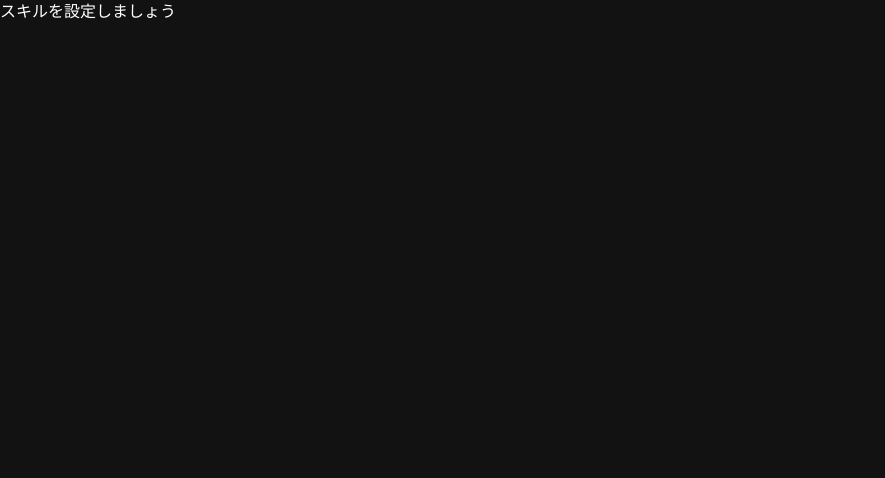
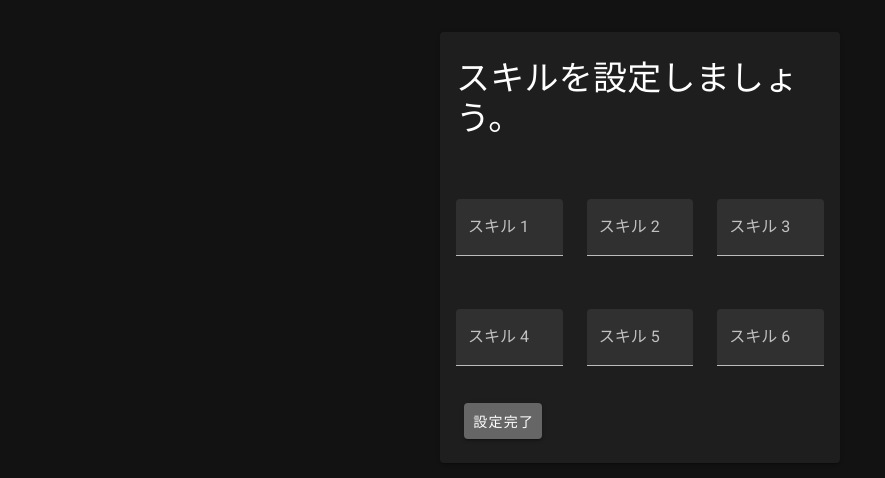
Before and after one commit to Kenchiki-chiki/ramp-up-front, a Nuxt app: page /skill in a window 1280 px wide. Shown: the top 478 px of the page, without its empty margins (0-885 px from the left). Built offline with nearby package versions, Linux system fonts and the light colour scheme.

Commit message:
スキル設定機能の追加

```diff
--- a/pages/skill.vue
+++ b/pages/skill.vue
@@ -1,3 +1,113 @@
 <template>
-  <div>スキルを設定しましょう</div>
+  <v-container>
+    <v-card width="400px" class="mx-auto mt-5 skill-form">
+      <v-card-title>
+        <h1 class="display-1">
+          スキルを設定しましょう。
+        </h1>
+      </v-card-title>
+      <v-card-text>
+        <v-form ref="form" lazy-validation>
+
+          <v-row>
+
+        <v-col
+          cols="4"
+        >
+          <v-text-field
+            v-model="skill.name"
+            label="スキル 1"
+            placeholder="(例)Vue"
+            filled
+          ></v-text-field>
+        </v-col>
+        <v-col
+          cols="4"
+        >
+          <v-text-field
+            v-model="skill.name"
+            label="スキル 2"
+            placeholder="(例)React"
+            filled
+          ></v-text-field>
+        </v-col>
+        <v-col
+          cols="4"
+        >
+          <v-text-field
+            v-model="skill.name"
+            label="スキル 3"
+            placeholder="(例)Angular"
+            filled
+          ></v-text-field>
+        </v-col>
+        <v-col
+          cols="4"
+        >
+          <v-text-field
+            v-model="skill.name"
+            label="スキル 4"
+            placeholder="(例)Rails"
+            filled
+          ></v-text-field>
+        </v-col>
+        <v-col
+          cols="4"
+        >
+          <v-text-field
+            v-model="skill.name"
+            label="スキル 5"
+            placeholder="(例)AWS"
+            filled
+          ></v-text-field>
+        </v-col>
+        <v-col
+          cols="4"
+        >
+          <v-text-field
+            v-model="skill.name"
+            label="スキル 6"
+            placeholder="(例)英語"
+            filled
+          ></v-text-field>
+        </v-col>
+          </v-row>
+
+
+
+          <v-card-actions>
+            <v-btn
+              @click="onSubmit"
+              color="#666666"
+              class="white--text"
+            >
+              設定完了
+            </v-btn>
+          </v-card-actions>
+        </v-form>
+      </v-card-text>
+    </v-card>
+  </v-container>
 </template>
+
+<script>
+export default {
+  data() {
+    return{
+      skill: {}
+    }
+  },
+  methods: {
+    async onSubmit() {
+      await this.$store.dispatch('addSkill', this.skill)
+      this.skill.name = ''
+    }
+  }
+
+}
+</script>
+
+
+<style>
+
+</style>
```
